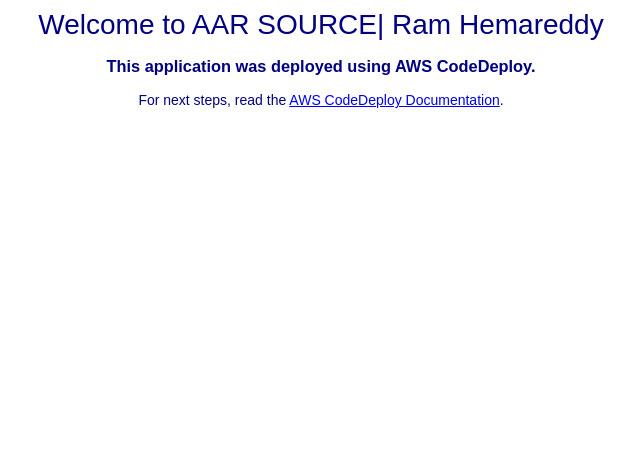
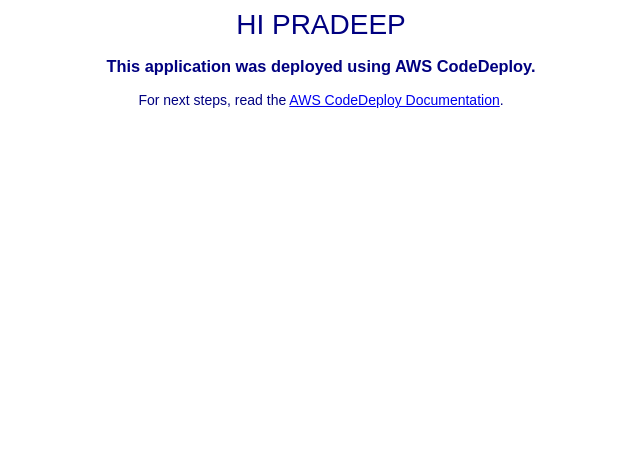
Before and after one commit to pradeepnoone/pradeep, a plain HTML site: page index.html in a window 1280 px wide. Shown: the part 342-800 px from the top of the page, without its empty margins (319-959 px from the left). Drawn offline with Linux system fonts and the light colour scheme.

Commit message:
Update index.html

```diff
--- a/index.html
+++ b/index.html
@@ -28,7 +28,7 @@
   <div align="center">
     <img src="https://s3.ap-south-1.amazonaws.com/www.basava.com/aar_logo_final.png" style="max-width: 20%;">
     <h1>Congratulations!!! </h1>
-      <h2>Welcome to AAR SOURCE| Ram Hemareddy</h2>
+      <h2>HI PRADEEP</h2>
     <h3>This application was deployed using AWS CodeDeploy.</h3>
     <p>For next steps, read the <a href="http://aws.amazon.com/documentation/codedeploy">AWS CodeDeploy Documentation</a>.</p>
   </div>
```
